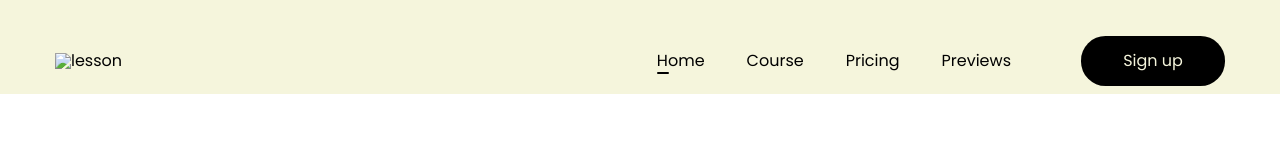
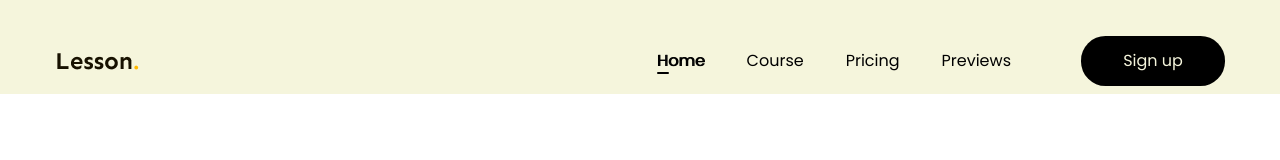
Before and after one commit to AnhNguynTuan/pproject_1, a plain HTML site: page index.html in a window 1280 px wide. Shown: the top 160 px of the page. Drawn offline with Linux system fonts and the light colour scheme.

Commit message:
complete

```diff
--- a/CSS/style.css
+++ b/CSS/style.css
@@ -53,6 +53,7 @@ a {
   padding: 8px 21px;
   position: relative;
 }
+.nav li.active a,
 .nav a:hover {
   color: black;
   text-shadow: 1px 0 0 currentColor;
--- a/index.html
+++ b/index.html
@@ -21,7 +21,7 @@
       <div class="main-content">
         <div class="body">
           <!-- lesson -->
-          <img src="" alt="lesson" class="logo" />
+          <img src="./img/Logo.png" alt="lesson" class="logo" />
           <!-- nav bar -->
           <nav class="nav">
             <ul>
```
Also changed, not shown: img/Logo.png (added).
